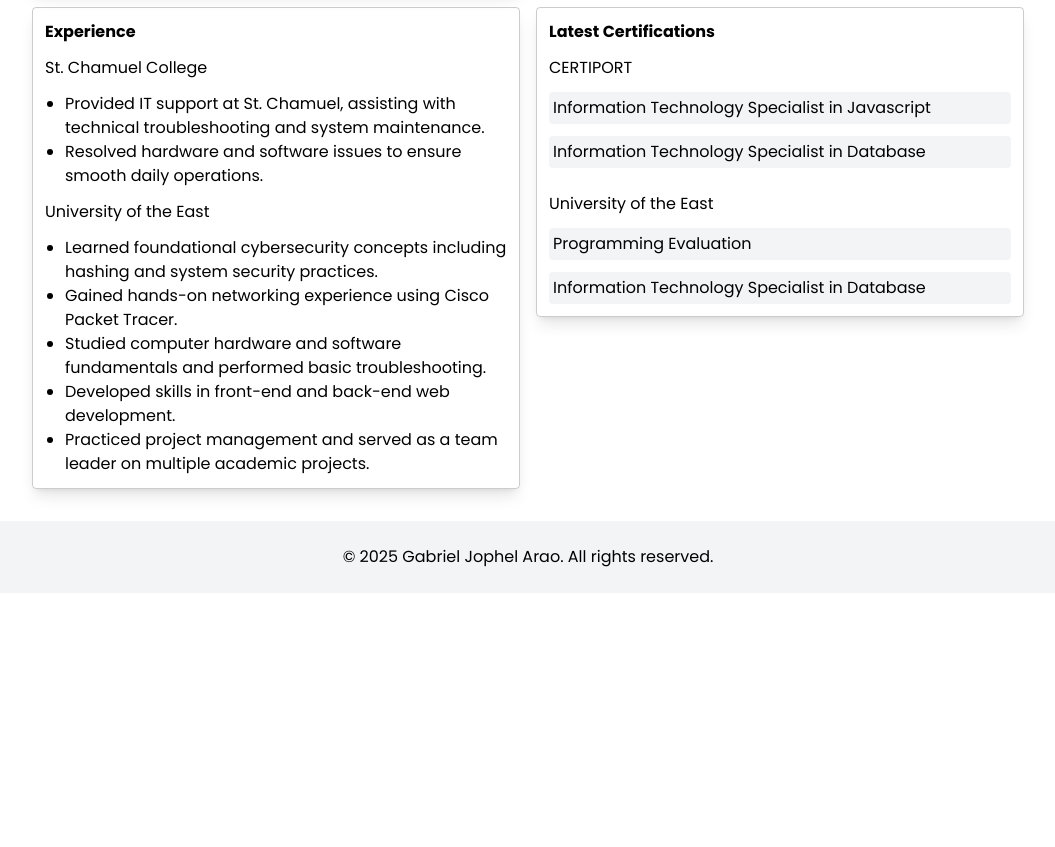
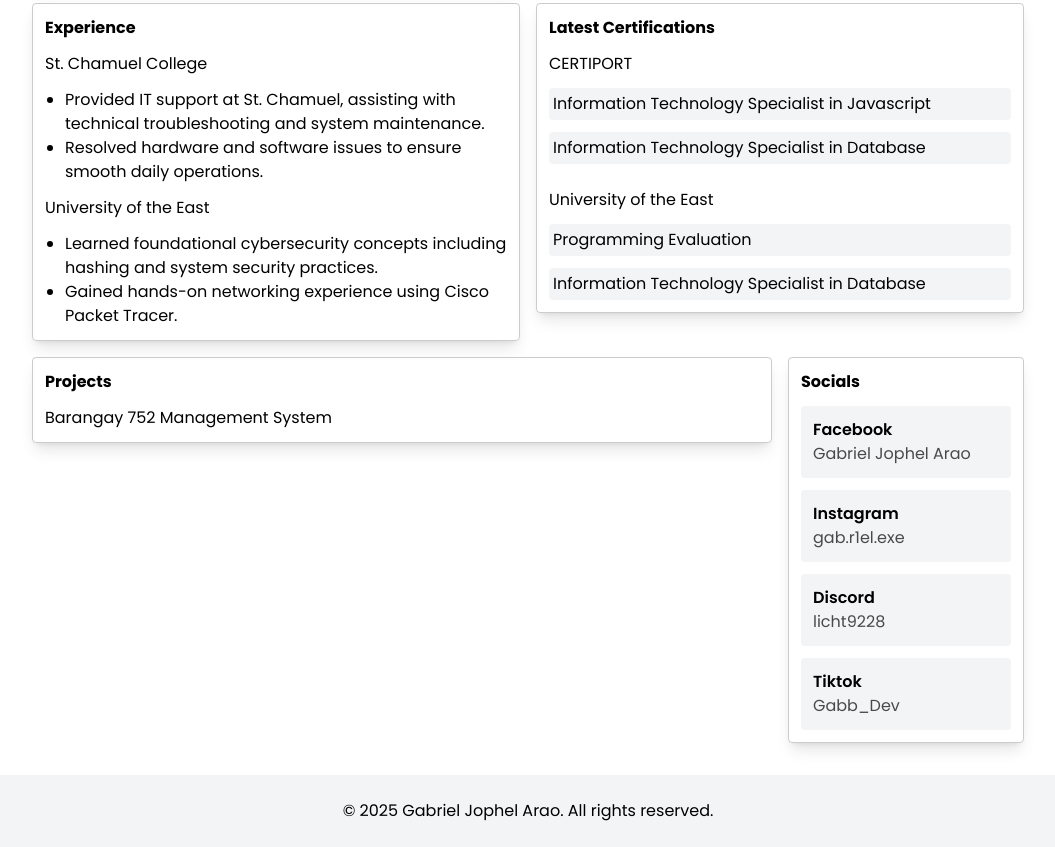
Before and after one commit to gabrielarao24/personal-website, a website: page index.html in a window 1280 px wide. Shown: the part 808-1655 px from the top of the page, without its empty margins (112-1167 px from the left). Before the commit the page ends 1401 px from the top, so only its background shows below. Drawn offline with nearby package versions, Linux system fonts and the light colour scheme.

Commit message:
new section projects and social. I also fixed the spacing.

```diff
--- a/index.html
+++ b/index.html
@@ -15,7 +15,7 @@
   <body>
     <main>
       <div class="mx-auto px-4 py-8 max-w-5xl">
-        <section class="mb-10" id="fade-left">
+        <section class="mb-5">
           <div
             class="shadow-lg rounded-sm p-8 w-full m-auto flex border border-black/20"
           >
@@ -60,7 +60,7 @@
         <section>
           <a href="">
             <div
-              class="shadow-lg rounded-sm p-3 border border-black/20 mb-5 hover:scale-102 transform transition duration-500 ease-in-out"
+              class="shadow-lg rounded-sm p-5 border border-black/20 mb-5 hover:scale-102 transform transition duration-500 ease-in-out"
             >
               <h1 class="font-bold">About me</h1>
               <p>
@@ -74,9 +74,9 @@
             </div>
           </a>
         </section>
-        <section class="grid grid-cols-1 lg:grid-cols-2 gap-4 items-start">
+        <section class="grid grid-cols-1 lg:grid-cols-4 gap-4 items-start">
           <div
-            class="col-span-1 shadow-lg rounded-sm p-3 border border-black/20"
+            class="col-span-2 shadow-lg rounded-sm p-3 border border-black/20"
           >
             <h1 class="font-bold">Tech Stacks</h1>
             <h2 class="mt-3">Language</h2>
@@ -158,7 +158,7 @@
           </div>
 
           <div
-            class="col-span-1 shadow-lg rounded-sm p-3 border border-black/20"
+            class="col-span-2 shadow-lg rounded-sm p-3 border border-black/20"
           >
             <h1 class="font-bold">Education</h1>
             <div class="flex flex-col gap-3 mt-3">
@@ -177,7 +177,9 @@
             </div>
           </div>
 
-          <div class="shadow-lg rounded-sm p-3 border border-black/20">
+          <div
+            class="col-span-2 shadow-lg rounded-sm p-3 border border-black/20"
+          >
             <h1 class="font-bold">Experience</h1>
             <div class="flex flex-wrap gap-3 mt-3">
               <h1>St. Chamuel College</h1>
@@ -205,7 +207,7 @@
                   Gained hands-on networking experience using Cisco Packet
                   Tracer.
                 </li>
-                <li>
+                <!-- <li>
                   Studied computer hardware and software fundamentals and
                   performed basic troubleshooting.
                 </li>
@@ -215,15 +217,18 @@
                 <li>
                   Practiced project management and served as a team leader on
                   multiple academic projects.
-                </li>
+                </li> -->
               </ul>
             </div>
           </div>
 
-          <div class="shadow-lg rounded-sm p-3 border border-black/20">
+          <div
+            class="col-span-2 shadow-lg rounded-sm p-3 border border-black/20"
+          >
             <h1 class="font-bold">Latest Certifications</h1>
             <div class="flex flex-wrap flex-col gap-3 mt-3">
               <h1>CERTIPORT</h1>
+              <!-- make it clickable -->
               <!-- <img src="" alt="Certificate Logo"> -->
               <h2 class="p-1 bg-gray-100 rounded flex flex-wrap">
                 Information Technology Specialist in Javascript
@@ -241,6 +246,38 @@
               </h2>
             </div>
           </div>
+          <div class="col-span-3 shadow-lg rounded-sm p-3 border border-black/20">
+            <h1 class="font-bold">Projects</h1>
+            <div class="mt-3">
+              <a href="https://barangay752zone81.com/" target="_blank">Barangay 752 Management System</a>
+              <p></p>
+            </div>
+          </div>
+          <div
+            class="col-span-1 shadow-lg rounded-sm p-3 border border-black/20"
+          >
+            <h1 class="font-bold">Socials</h1>
+
+            <div class="p-3 bg-gray-100 rounded mt-3">
+              <h1 class="font-semibold">Facebook</h1>
+              <p class="text-black/70">Gabriel Jophel Arao</p>
+            </div>
+
+            <div class="p-3 bg-gray-100 rounded mt-3">
+              <h1 class="font-semibold">Instagram</h1>
+              <p class="text-black/70">gab.r1el.exe</p>
+            </div>
+
+            <div class="p-3 bg-gray-100 rounded mt-3">
+              <h1 class="font-semibold">Discord</h1>
+              <p class="text-black/70">licht9228</p>
+            </div>
+
+            <div class="p-3 bg-gray-100 rounded mt-3">
+              <h1 class="font-semibold">Tiktok</h1>
+              <p class="text-black/70">Gabb_Dev</p>
+            </div>
+          </div>
         </section>
       </div>
     </main>
```
